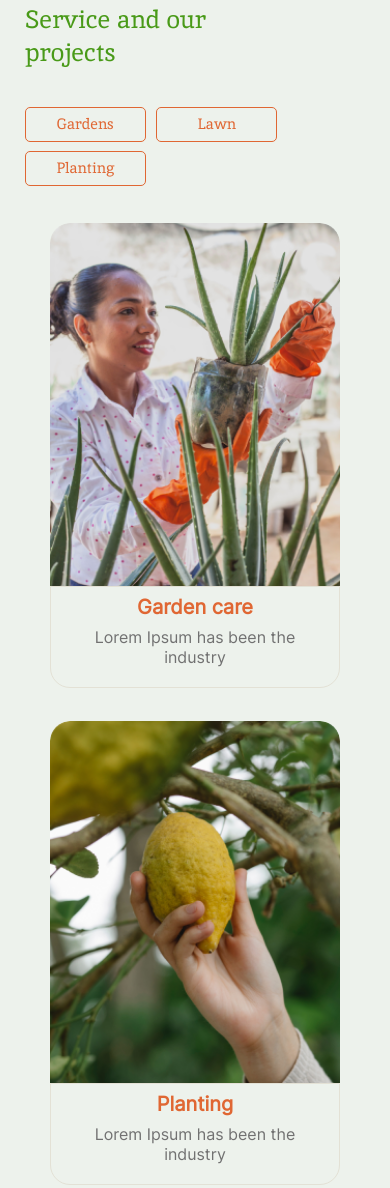
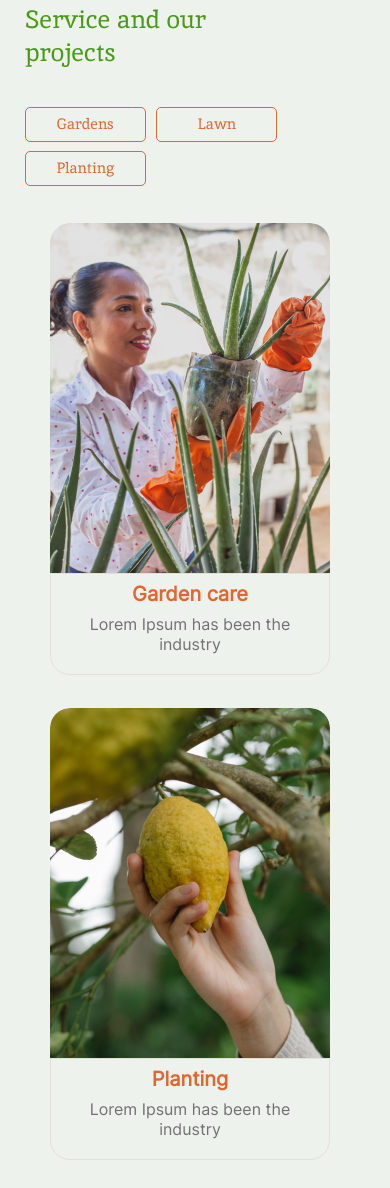
Before and after one commit to wecansur/plants, a plain HTML site: page plants/index.html in a window 390 px wide. Shown: the part 939-2127 px from the top of the page. Drawn offline with Linux system fonts and the light colour scheme.

Commit message:
fix: fix services adaptive height

```diff
--- a/plants/css/style.scss
+++ b/plants/css/style.scss
@@ -454,7 +454,15 @@ html {
         height: 1780px;
     }
 
-    @media (max-width:665px) {
+    @media (max-width:740px) {
+        height: 1700px;
+    }
+
+    @media (max-width:670px) {
+        height: 1500px;
+    }
+
+    @media (max-width:600px) {
         height: 3150px;
     }
 }
@@ -557,11 +565,14 @@ html {
     }
 
     @media (max-width:665px) {
+        margin-top: 75px;
+    }
+
+    @media (max-width:600px) {
         grid-template: 1fr 1fr 1fr 1fr 1fr 1fr / 1fr;
         grid-row-gap: 1.2%;
 
         padding: 0 25px;
-        margin-top: 75px;
     }
 }
 
@@ -579,6 +590,10 @@ html {
 
     @media (max-width:972px) {
         width: 100%;
+    }
+
+    @media (max-width:665px) {
+        max-width: 280px;
     }
 }
 
```
Also changed, not shown: plants/css/style.css, 1 other file.
